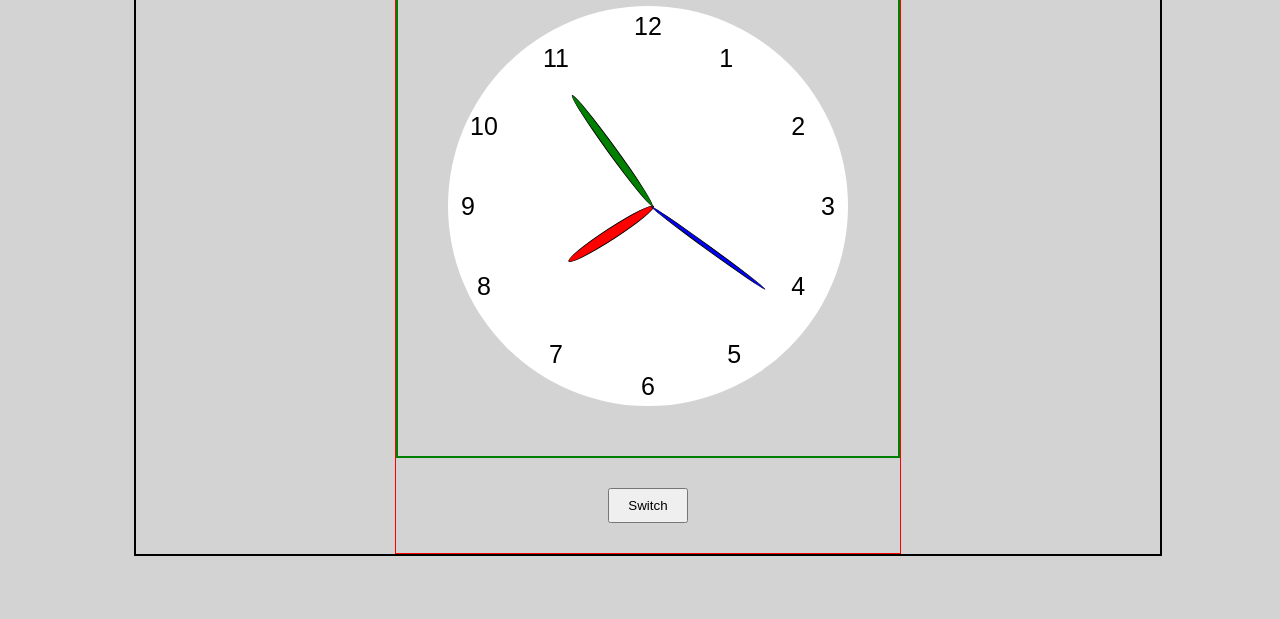
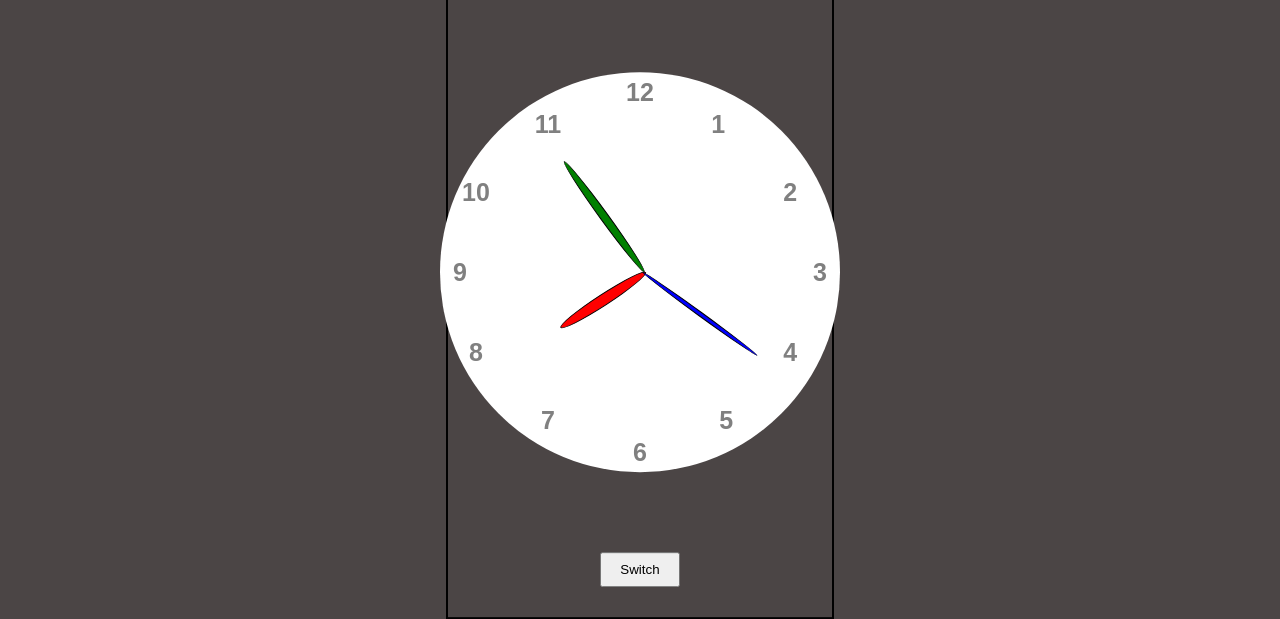
Before and after one commit to yakuza16/Clock, a plain HTML site: page index.html in a window 1280 px wide. Shown: the part 204-823 px from the top of the page. Drawn offline with Linux system fonts and the light colour scheme.

Commit message:
better styles

```diff
--- a/style.scss
+++ b/style.scss
@@ -1,3 +1,6 @@
+$main-theme: #4b4545;
+$font-color: gray;
+
 *,
 *::after,
 **::before {
@@ -7,21 +10,25 @@
 }
 
 body {
-  background-color: #d3d3d3;
+  background-color: $main-theme;
   width: 100vw;
   height: 100vh;
   overflow: hidden;
   font-family: inherit;
+  color: $font-color;
 }
 
 .wrapper {
+  position: absolute;
+  top: 50%;
+  left: 50%;
+  transform: translate(-50%, -50%);
   border: 2px solid #000;
-  width: 80%;
+  width: 30%;
   display: flex;
   justify-content: center;
   align-items: flex-start;
-  margin: 0 auto;
-  width: 70wv;
+  margin-top: 50px;
   text-align: center;
   font-family: Arial, "Helvetica Neue", Helvetica, sans-serif;
 
@@ -31,7 +38,6 @@ body {
     align-items: center;
     justify-items: center;
     margin-top: 20px;
-    border: 1px solid red;
 
     .container-title {
       font-size: 30px;
@@ -41,7 +47,6 @@ body {
       position: relative;
       padding: 20px;
       height: auto;
-      border: 2px solid green;
       display: flex;
       justify-content: center;
 
@@ -111,6 +116,8 @@ body {
           position: absolute;
           transform: translate(-50%, -50%);
           font-size: 25px;
+          font-weight: bold;
+          user-select: none;
         }
 
         &__digit:nth-child(1) {
@@ -180,6 +187,7 @@ body {
 
       &__button {
         padding: 8px 18px;
+        cursor: pointer;
       }
     }
   }
```
Also changed, not shown: style.css, 1 other file.
